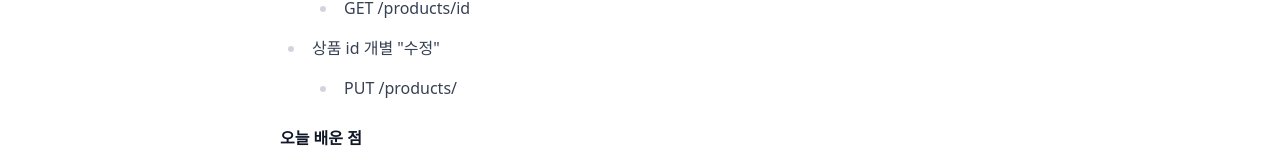
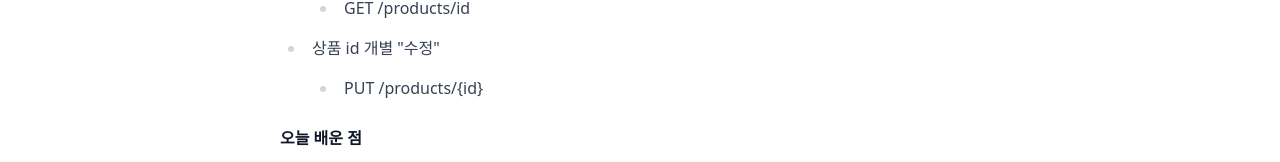
Before and after one commit to leekyuhyun/leekyuhyun.github.io, a Next.js app: page /blog/2026-01-15-til in a window 1280 px wide. Shown: the part 3750-3912 px from the top of the page. Built offline with nearby package versions, Linux system fonts and the light colour scheme; a web font is replaced by a local one.

Commit message:
fix : blogdetail 수정

```diff
--- a/src/views/blogdetail.tsx
+++ b/src/views/blogdetail.tsx
@@ -1,4 +1,5 @@
-import { MDXRemote } from "next-mdx-remote/rsc";
+import ReactMarkdown from "react-markdown";
+import remarkGfm from "remark-gfm";
 import BlogDetailHeader from "@/components/blog/BlogDetailHeader";
 import { Post } from "@/lib/blog";
 
@@ -12,7 +13,7 @@ export default function BlogDetailView({ post, content }: BlogDetailViewProps) {
     <article className="max-w-3xl mx-auto px-6 py-20 font-sans">
       <BlogDetailHeader post={post} />
       <div className="prose dark:prose-invert max-w-none mt-10">
-        <MDXRemote source={content} />
+        <ReactMarkdown remarkPlugins={[remarkGfm]}>{content}</ReactMarkdown>
       </div>
     </article>
   );
```
